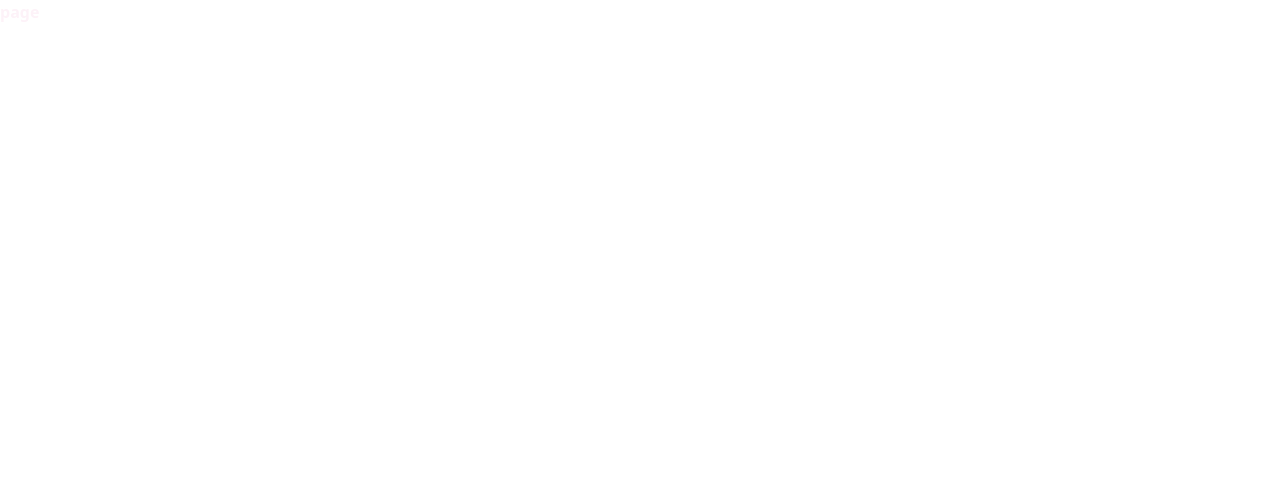
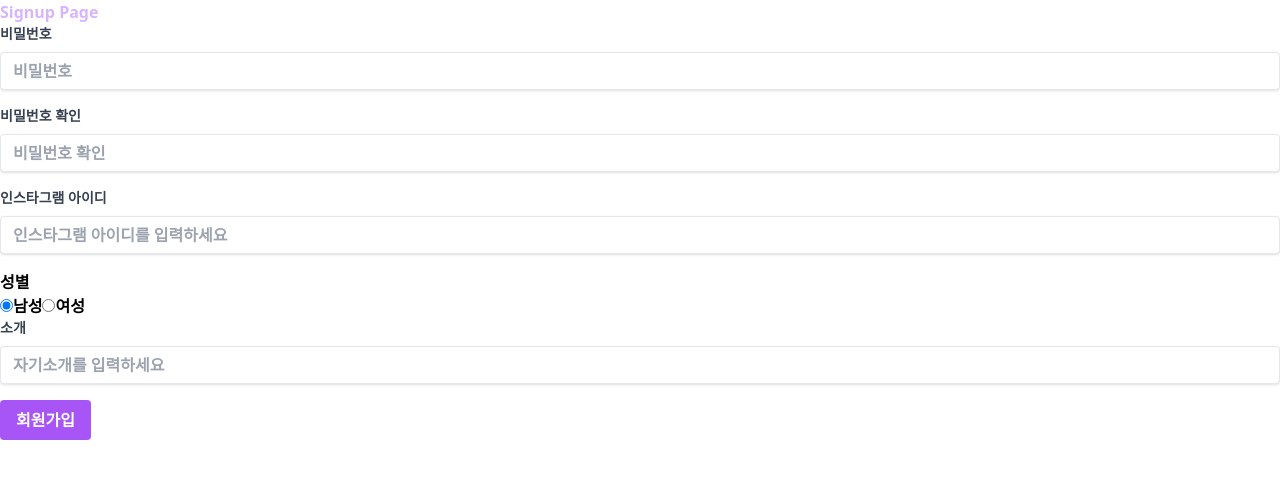
Before and after one commit to ujinsim/SW_love_algorithm, a Next.js app: page /signup in a window 1280 px wide. Shown: the top 478 px of the page. Built offline with nearby package versions, Linux system fonts and the light colour scheme; no server answers.

Commit message:
feat firebase 연동 및 로그인 구현

```diff
--- a/babel.config.js
+++ /dev/null
@@ -1,3 +0,0 @@
-module.exports = {
-  presets: ["next/babel"],
-};
--- a/next.config.mjs
+++ b/next.config.mjs
@@ -1,4 +1,14 @@
 /** @type {import('next').NextConfig} */
-const nextConfig = {};
+const nextConfig = {
+  reactStrictMode: false,
+  webpack: (config) => {
+    config.module.rules.push({
+      test: /\.svg$/,
+      use: ["@svgr/webpack"],
+    });
+
+    return config;
+  },
+};
 
 export default nextConfig;
--- a/package.json
+++ b/package.json
@@ -9,6 +9,7 @@
     "lint": "next lint"
   },
   "dependencies": {
+    "firebase": "^10.13.1",
     "next": "14.2.7",
     "react": "^18",
     "react-dom": "^18",
--- a/src/app/page.jsx
+++ b/src/app/page.jsx
@@ -1,9 +1,8 @@
-import Image from "next/image";
-
+import SignupPage from "./signup/page";
 export default function Home() {
   return (
     <main className="flex min-h-screen flex-col items-center justify-between p-24 text-pink-600">
-      tailwind Zustand firebase 설치 후 초기세팅
+      <SignupPage />
     </main>
   );
 }
--- a/src/app/signup/page.jsx
+++ b/src/app/signup/page.jsx
@@ -1,5 +1,121 @@
-import React from "react";
+// pages/SignupPage.js
+"use client";
+import React, { useState } from "react";
+import Input from "@/components/Input";
+import { join } from "@/utils/features/join";
+import { useRouter } from "next/navigation";
 
-export default function page() {
-  return <div>page</div>;
+export default function SignupPage() {
+  const [email, setEmail] = useState("");
+  const [password, setPassword] = useState("");
+  const [confirmPassword, setConfirmPassword] = useState("");
+  const [instagramId, setInstagramId] = useState("");
+  const [gender, setGender] = useState(false); // false for male, true for female
+  const [introduction, setIntroduction] = useState("");
+  const [errors, setErrors] = useState({});
+  const router = useRouter();
+
+  const validatePassword = (pwd) => {
+    return pwd.length >= 8;
+  };
+
+  const handleSubmit = async (e) => {
+    e.preventDefault();
+    let valid = true;
+    let newErrors = {};
+
+    if (!validatePassword(password)) {
+      valid = false;
+      newErrors.password = "비밀번호는 최소 8자 이상이어야 합니다.";
+    }
+
+    if (password !== confirmPassword) {
+      valid = false;
+      newErrors.confirmPassword = "비밀번호가 일치하지 않습니다.";
+    }
+
+    if (valid) {
+      const result = await join(password, instagramId, gender, introduction);
+      if (result.success) {
+        router.push("/");
+      } else {
+        alert(`회원가입 중 오류가 발생했습니다: ${result.error}`);
+      }
+    } else {
+      setErrors(newErrors);
+    }
+  };
+
+  console.log(password);
+
+  return (
+    <div>
+      <div className="text-purple-300">Signup Page</div>
+      <form onSubmit={handleSubmit}>
+        <Input
+          label="비밀번호"
+          type="password"
+          value={password}
+          onChange={(e) => setPassword(e.target.value)}
+          placeholder="비밀번호"
+          error={errors.password}
+        />
+        <Input
+          label="비밀번호 확인"
+          type="password"
+          value={confirmPassword}
+          onChange={(e) => setConfirmPassword(e.target.value)}
+          placeholder="비밀번호 확인"
+          error={errors.confirmPassword}
+        />
+
+        <Input
+          label="인스타그램 아이디"
+          type="text"
+          value={instagramId}
+          onChange={(e) => setInstagramId(e.target.value)}
+          placeholder="인스타그램 아이디를 입력하세요"
+        />
+
+        <fieldset className="text-black">
+          <legend>성별</legend>
+          <label>
+            <input
+              type="radio"
+              name="gender"
+              value="male"
+              checked={gender === false}
+              onChange={() => setGender(false)}
+            />
+            남성
+          </label>
+          <label>
+            <input
+              type="radio"
+              name="gender"
+              value="female"
+              checked={gender === true}
+              onChange={() => setGender(true)}
+            />
+            여성
+          </label>
+        </fieldset>
+
+        <Input
+          label="소개"
+          type="text"
+          value={introduction}
+          onChange={(e) => setIntroduction(e.target.value)}
+          placeholder="자기소개를 입력하세요"
+        />
+
+        <button
+          type="submit"
+          className="bg-purple-500 hover:bg-purple-700 text-white font-bold py-2 px-4 rounded focus:outline-none focus:shadow-outline"
+        >
+          회원가입
+        </button>
+      </form>
+    </div>
+  );
 }
--- /dev/null
+++ b/src/components/Input.jsx
@@ -0,0 +1,24 @@
+// components/Input.js
+import React from "react";
+
+const Input = ({ label, type, value, onChange, placeholder, error }) => {
+  return (
+    <div className="mb-4">
+      <label className="block text-gray-700 text-sm font-bold mb-2">
+        {label}
+      </label>
+      <input
+        type={type}
+        value={value}
+        onChange={onChange}
+        placeholder={placeholder}
+        className={`shadow appearance-none border rounded w-full py-2 px-3 text-gray-700 leading-tight focus:outline-none focus:shadow-outline ${
+          error ? "border-red-500" : ""
+        }`}
+      />
+      {error && <p className="text-red-500 text-xs italic">{error}</p>}
+    </div>
+  );
+};
+
+export default Input;
--- /dev/null
+++ b/src/utils/features/join.js
@@ -0,0 +1,26 @@
+import { createUserWithEmailAndPassword, getAuth } from "firebase/auth";
+import "../firebase/firebase_config";
+import { saveUserData } from "./users";
+
+const join = async (password, instagramId, gender, introduction) => {
+  try {
+    const auth = getAuth();
+
+    const email = `${instagramId}@naver.com`;
+
+    const { user } = await createUserWithEmailAndPassword(
+      auth,
+      email,
+      password
+    );
+
+    await saveUserData(user.uid, gender, instagramId, introduction);
+
+    return { success: true };
+  } catch (error) {
+    console.error("Signup error:", error.code, error.message);
+    return { success: false, error: error.message };
+  }
+};
+
+export { join };
--- /dev/null
+++ b/src/utils/features/users.js
@@ -0,0 +1,40 @@
+"use client";
+import { doc, getFirestore, setDoc } from "firebase/firestore";
+import { getAuth } from "firebase/auth";
+import "../firebase/firebase_config";
+
+export const saveUserData = async (
+  userId,
+  gender,
+  instagramId,
+  introduction
+) => {
+  try {
+    const db = getFirestore();
+
+    const auth = getAuth();
+    const user = auth.currentUser;
+
+    if (user) {
+      const userDocRef = doc(db, "USERS", userId);
+
+      await setDoc(
+        userDocRef,
+        {
+          GENDER: gender,
+          INSTAGRAM_ID: instagramId,
+          INTRODUCTION: introduction,
+          PICKED_ID: [],
+          PICK_ID: [],
+          USER_ID: userId,
+        },
+        { merge: true }
+      );
+    }
+
+    console.log("User data successfully added.");
+  } catch (error) {
+    console.error("Error adding user data: ", error);
+    throw error;
+  }
+};
--- /dev/null
+++ b/src/utils/firebase/firebase_config.js
@@ -0,0 +1,19 @@
+// firebase/firebase_config.js
+import { initializeApp } from "firebase/app";
+import { getFirestore } from "firebase/firestore";
+import { getAuth } from "firebase/auth";
+
+const firebaseConfig = {
+  apiKey: process.env.NEXT_PUBLIC_FIREBASE_API_KEY,
+  authDomain: process.env.NEXT_PUBLIC_FIREBASE_AUTH_DOMAIN,
+  projectId: process.env.NEXT_PUBLIC_FIREBASE_PROJECT_ID,
+  storageBucket: process.env.NEXT_PUBLIC_FIREBASE_STORAGE_BUCKET,
+  messagingSenderId: process.env.NEXT_PUBLIC_FIREBASE_MESSAGING_SENDER_ID,
+  appId: process.env.NEXT_PUBLIC_FIREBASE_APP_ID,
+  measurementId: process.env.NEXT_PUBLIC_FIREBASE_MEASUREMENT_ID,
+};
+
+// Initialize Firebase
+const app = initializeApp(firebaseConfig);
+
+export { app };
```
Also changed, not shown: 2 other files (tests, documents, lock files or other folders).
